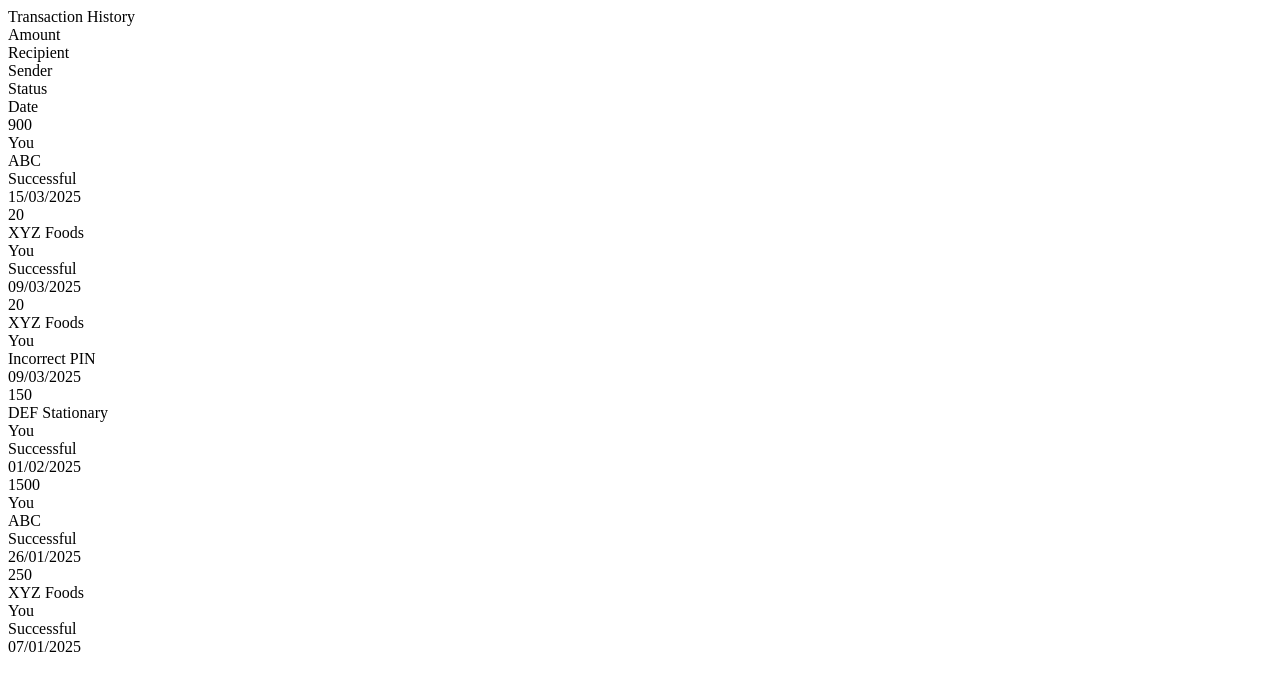
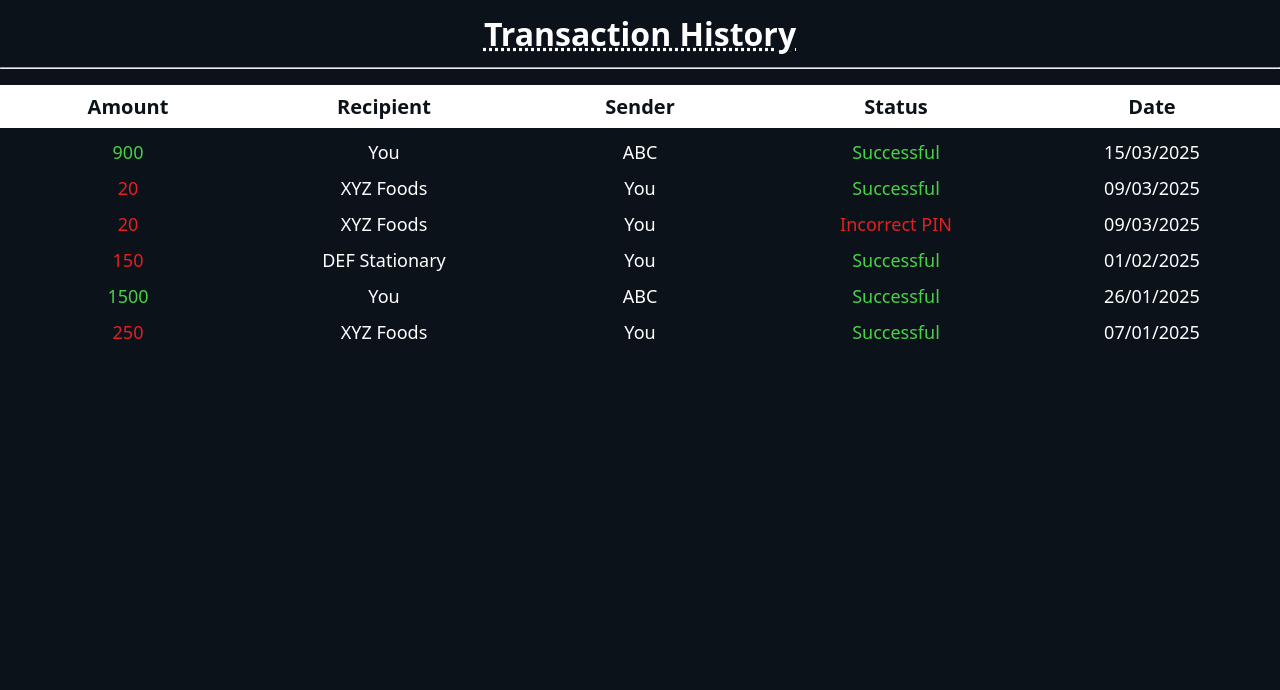
Before and after one commit to zaidbinshams/online-banking-system, a plain HTML site: page user/pages/account/history/history.html in a window 1280 px wide. Drawn offline with Linux system fonts and the light colour scheme.

Commit message:
added design: user/pages/account changed the layout of account page, added js file to transaction history to control colours

```diff
--- a/styles.css
+++ b/styles.css
@@ -38,7 +38,7 @@ div.buttons {
 }
 
 div.buttons button {
-    width: 25%;
+    /* width: 25%; */
     flex: 1 1 120px;
     font-family: system-ui, -apple-system, BlinkMacSystemFont, 'Segoe UI', Roboto, Oxygen, Ubuntu, Cantarell, 'Open Sans', 'Helvetica Neue', sans-serif;
     font-size: large;
--- a/user/pages/account/account.css
+++ b/user/pages/account/account.css
@@ -0,0 +1,85 @@
+html {
+    background-color: rgb(12, 18, 26);
+}
+
+body {
+    /* padding: 12px; */
+    margin: 0;
+    height: 100vh;
+    display: flex;
+    justify-content: center;
+    align-items: start;
+    font-family: system-ui, -apple-system, BlinkMacSystemFont, 'Segoe UI', Roboto, Oxygen, Ubuntu, Cantarell, 'Open Sans', 'Helvetica Neue', sans-serif;
+    /* background-color: green; */
+}
+
+div.main-box {
+    flex: 1;
+    padding: 12px;
+    gap: 16px;
+    display: flex;
+    flex-direction: column;
+    /* justify-content: space-evenly; */
+    /* align-items: center; */
+    /* background-color: red; */
+}
+
+div.account {
+    display: flex;
+    gap: 12px;
+    /* justify-content: space-between; */
+    /* background-color: aqua; */
+}
+
+div.user-info {
+    flex: 1;
+    color: white;
+    font-size: 24px;
+    font-weight: 900;
+    border: 2px solid white;
+    border-radius: 6px;
+    padding: 16px;
+    /* background-color: violet; */
+}
+
+div.account-actions {
+    display: flex;
+    flex-direction: column;
+    gap: 8px;
+    justify-content: space-evenly;
+    align-items: center;
+    padding-right: 16px;
+    /* align-items: stretch; */
+    /* background-color: blue; */
+}
+
+div.account-actions button {
+    min-width: 200px;
+    padding: 8px 6px;
+    font-size: 12px;
+    border: 1px solid rgb(12, 18, 26);
+    border-radius: 4px;
+    font-family: system-ui, -apple-system, BlinkMacSystemFont, 'Segoe UI', Roboto, Oxygen, Ubuntu, Cantarell, 'Open Sans', 'Helvetica Neue', sans-serif;
+    background-color: rgb(216, 42, 42);
+    color: white;
+    font-weight: bold;
+}
+
+div.buttons {
+    flex: 1;
+    display: flex;
+    flex-wrap: wrap;
+    gap: 8px;
+    justify-content: space-between;
+    /* background-color: gold; */
+}
+
+div.buttons button {
+    flex: 1 1 180px;
+    font-family: system-ui, -apple-system, BlinkMacSystemFont, 'Segoe UI', Roboto, Oxygen, Ubuntu, Cantarell, 'Open Sans', 'Helvetica Neue', sans-serif;
+    font-size: 16px;
+    background-color: white;
+    border: 1px solid rgb(12, 18, 26);
+    border-radius: 4px;
+    padding: 8px;
+}
--- a/user/pages/account/history/history.css
+++ b/user/pages/account/history/history.css
@@ -0,0 +1,87 @@
+html {
+    background-color: rgb(12, 18, 26);
+}
+
+body {
+    margin: 0;
+    height: 100vh;
+    font-family: system-ui, -apple-system, BlinkMacSystemFont, 'Segoe UI', Roboto, Oxygen, Ubuntu, Cantarell, 'Open Sans', 'Helvetica Neue', sans-serif;
+    /* background-color: aqua; */
+}
+
+div.header {
+    text-align: center;
+    font-weight: 900;
+    font-size: 32px;
+    padding: 12px 0px;
+    /* border-bottom: 2px solid rgb(12, 18, 26); */
+    /* border-bottom-right-radius: 8px;
+    border-bottom-left-radius: 8px; */
+    /* color: rgb(12, 18, 26); */
+    /* background-color: white; */
+    color: white;
+    text-decoration: dotted underline;
+}
+
+hr {
+    margin: 0;
+    padding: 0;
+}
+
+div.main-box {
+    margin-top: 16px;
+    display: flex;
+    /* justify-content: space-around; */
+    /* background-color: aquamarine; */
+}
+
+/* div.sub-header {
+    display: flex;
+    justify-content: space-around;
+    font-size: 20px;
+    font-weight: 900;
+    padding: 8px 0px;
+    color: rgb(12, 18, 26);
+    background-color: white;
+} */
+
+/* div.h-amt,
+div.h-recipient,
+div.h-sender,
+div.h-status,
+div.h-date{
+    background-color: red;
+} */
+
+/* div.items {
+    display: flex;
+    justify-content: space-around;
+    background-color: blue;
+} */
+
+div.amt,
+div.recipient,
+div.sender,
+div.status,
+div.date {
+    flex: 1;
+    display: flex;
+    flex-direction: column;
+    align-items: center;
+    gap: 12px;
+    font-size: 18px;
+    color: white;
+    /* color: rgb(228, 32, 32); */
+    /* background-color: green; */
+}
+
+div.sub-header {
+    padding: 8px;
+    font-size: 20px;
+    font-weight: bold;
+    align-self: stretch;
+    text-align: center;
+    color: rgb(12, 18, 26);
+    /* color: rgb(40, 150, 40); */
+    background-color: white;
+}
--- a/user/pages/account/history/history.html
+++ b/user/pages/account/history/history.html
@@ -7,8 +7,9 @@
 </head>
 <body>
     <div class="header">Transaction History</div>
+    <hr>
     <div class="main-box">
-        <div class="sub-header">
+        <!-- <div class="sub-header">
             <div class="h-amt">Amount</div>
             <div class="h-recipient">Recipient</div>
             <div class="h-sender">Sender</div>
@@ -56,7 +57,53 @@
             <div class="sender">You</div>
             <div class="status">Successful</div>
             <div class="date">07/01/2025</div>
+        </div> -->
+        <div class="amt">
+            <div class="sub-header">Amount</div>
+            <div class="item">900</div>
+            <div class="item">20</div>
+            <div class="item">20</div>
+            <div class="item">150</div>
+            <div class="item">1500</div>
+            <div class="item">250</div>
+        </div>
+        <div class="recipient">
+            <div class="sub-header">Recipient</div>
+            <div class="item">You</div>
+            <div class="item">XYZ Foods</div>
+            <div class="item">XYZ Foods</div>
+            <div class="item">DEF Stationary</div>
+            <div class="item">You</div>
+            <div class="item">XYZ Foods</div>
+        </div>
+        <div class="sender">
+            <div class="sub-header">Sender</div>
+            <div class="item">ABC</div>
+            <div class="item">You</div>
+            <div class="item">You</div>
+            <div class="item">You</div>
+            <div class="item">ABC</div>
+            <div class="item">You</div>
+        </div>
+        <div class="status">
+            <div class="sub-header">Status</div>
+            <div class="item">Successful</div>
+            <div class="item">Successful</div>
+            <div class="item">Incorrect PIN</div>
+            <div class="item">Successful</div>
+            <div class="item">Successful</div>
+            <div class="item">Successful</div>
+        </div>
+        <div class="date">
+            <div class="sub-header">Date</div>
+            <div class="item">15/03/2025</div>
+            <div class="item">09/03/2025</div>
+            <div class="item">09/03/2025</div>
+            <div class="item">01/02/2025</div>
+            <div class="item">26/01/2025</div>
+            <div class="item">07/01/2025</div>
         </div>
     </div>
+    <script src="./history.js"></script>
 </body>
 </html>
--- /dev/null
+++ b/user/pages/account/history/history.js
@@ -0,0 +1,21 @@
+let targetStatus = document.querySelectorAll("div.status .item");
+console.log(targetStatus);
+for (let i=0; i<targetStatus.length; i++) {
+    if (targetStatus[i].innerHTML == "Successful") {
+        targetStatus[i].style.color = "rgb(70, 211, 70)";
+    } else {
+        targetStatus[i].style.color = "rgb(228, 32, 32)";
+    }
+}
+
+let targetSender = document.querySelectorAll("div.sender .item");
+console.log(targetSender);
+let targetAmt = document.querySelectorAll("div.amt .item");
+console.log(targetAmt);
+for (let i=0; i<targetSender.length; i++) {
+    if (targetSender[i].innerHTML == "You") {
+        targetAmt[i].style.color = "rgb(228, 32, 32)";
+    } else {
+        targetAmt[i].style.color = "rgb(70, 211, 70)";
+    }
+}
--- a/user/pages/account/statement/statement.css
+++ b/user/pages/account/statement/statement.css
@@ -0,0 +1,19 @@
+html {
+    background-color: rgb(12, 18, 26);
+}
+
+body {
+    margin: 0;
+    height: 100vh;
+    display: flex;
+    justify-content: center;
+    align-items: center;
+    /* background-color: green; */
+}
+
+div.main-box{
+    font-family: system-ui, -apple-system, BlinkMacSystemFont, 'Segoe UI', Roboto, Oxygen, Ubuntu, Cantarell, 'Open Sans', 'Helvetica Neue', sans-serif;
+    font-weight: 900;
+    font-size: 32px;
+    color: white;
+}
```
Also changed, not shown: login/admin.html (+1 -1 lines), login/user.html (+1 -1 lines), user/pages/account/account.html (+2 -0 lines).
